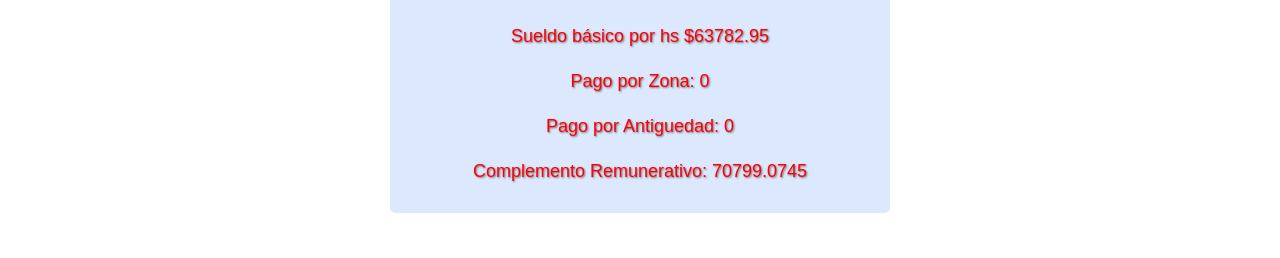
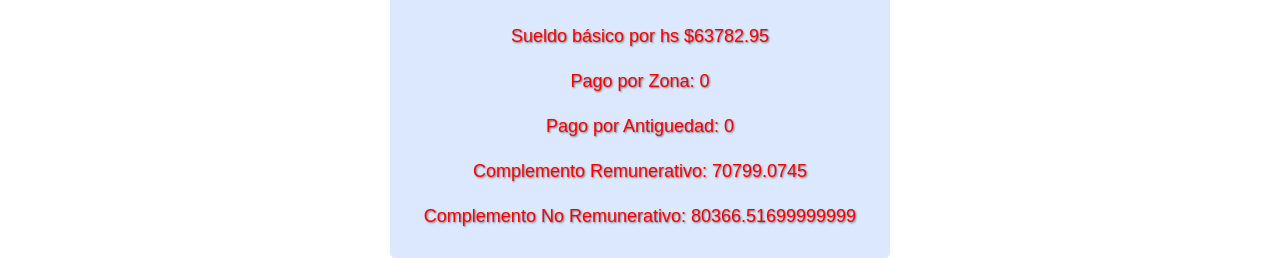
Before and after one commit to GonzaloDelCastello/Sueldos-docentes, a plain HTML site: page index.html in a window 1280 px wide. Both pictures are taken after typing "5" into the empty fields and a click on the button "Calcular". Shown: the part 657-915 px from the top of the page. Before the commit the page ends 870 px from the top, so only its background shows below. Drawn offline with Linux system fonts and the light colour scheme; a web font is replaced by a local one.

Commit message:
Complemento No remunerativo

```diff
--- a/index.html
+++ b/index.html
@@ -82,6 +82,7 @@
       <p id="pagoZona"></p>
       <p id="pagoAntiguedad"></p>
       <p id="complementoRemunerativo"></p>
+      <p id="complementoNoRemunerativo"></p>
     </div>
   </div>
 </body>
--- a/js/main.js
+++ b/js/main.js
@@ -12,6 +12,8 @@ function mostrarResultado() {
     "Pago por Antiguedad: " + resultados.pagoAntiguedad;
   document.getElementById("complementoRemunerativo").textContent =
     "Complemento Remunerativo: " + resultados.complementoRemunerativo;
+    document.getElementById("complementoNoRemunerativo").textContent =
+    "Complemento No Remunerativo: " + resultados.complementoNoRemunerativo;
 }
 
 function calcularSalario() {
@@ -92,6 +94,7 @@ function calcularSalario() {
   let bonificacionZona = basicoXHs * calculoZona();
   let bonificacionAntiguedad = basicoXHs * calculoAntiguedad();
   let complementoRemunerativo1 = basicoXHs * 1.11;
+  let complementoNoRemunerativo1 = basicoXHs * 1.26;
   //   var descuentosLegales = basicoXHs * afp + basicoXHs * 0.07;
   //   var sueldoLiquido = parseInt(basicoXHs - descuentosLegales);
   //   if (sueldoLiquido < 100000) {
@@ -104,7 +107,8 @@ function calcularSalario() {
     imponible: basicoXHs,
     pagoDeZona: bonificacionZona,
     pagoAntiguedad: bonificacionAntiguedad,
-    complementoRemunerativo: complementoRemunerativo1
+    complementoRemunerativo: complementoRemunerativo1,
+    complementoNoRemunerativo: complementoNoRemunerativo1
     // descuentos: descuentosLegales,
     // liquido: sueldoLiquido
   };
```
